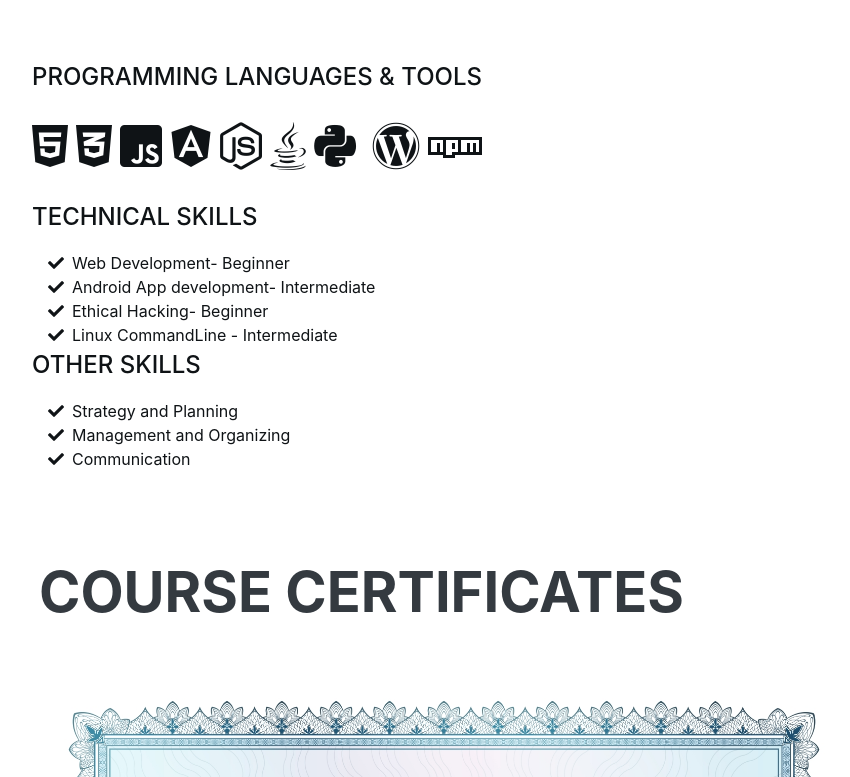
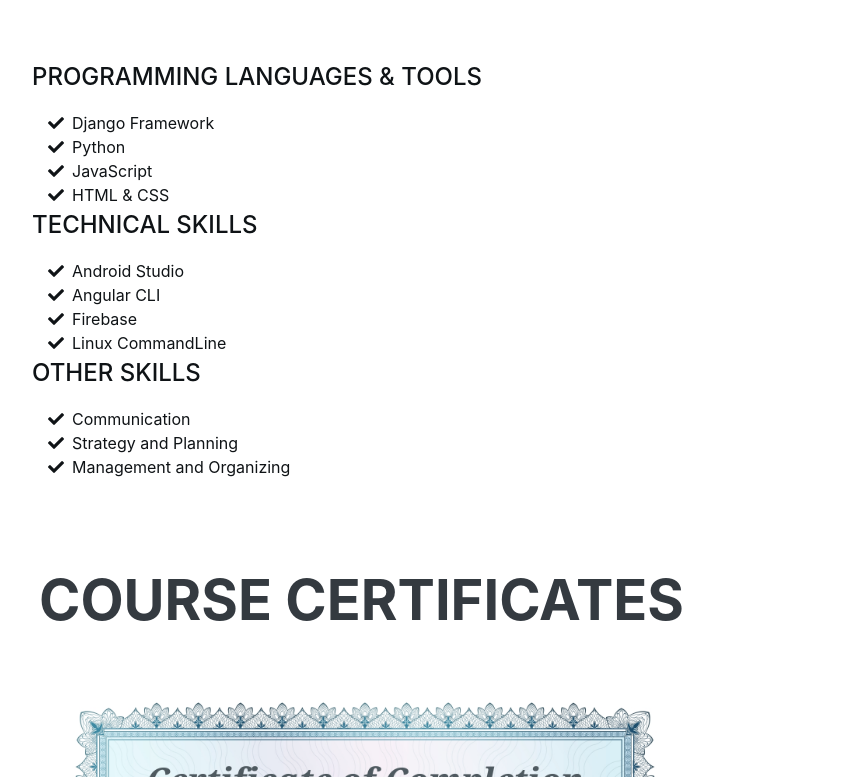
Before and after one commit to amanbaid99/AmanBaidPortfolio, an Angular app: page / in a window 1280 px wide. Shown: the part 1243-2020 px from the top of the page, without its empty margins (288-1138 px from the left). Built offline with nearby package versions, Linux system fonts and the light colour scheme.

Commit message:
few updates and chnages: 1.added new cert 2.changed skills 3.cleaned code

```diff
--- a/src/app/components/certs/certs.component.html
+++ b/src/app/components/certs/certs.component.html
@@ -1,31 +1,10 @@
 <section id="certs" class="portfolio section-show" >
     <div class="container">
+        <h2 class="section-title mb-5">Course Certificates</h2>
 
-      <div class="section-title mb-5" >
-        <h2>Course Certificates</h2>
+          <img src="../assets/img/certs/django.jpg" class="img-fluid col-sm-8 portfolio-item filter-app" style="relative; left: 0px; top: 0px;" alt="">
 
-      </div>
+          <img src="../assets/img/certs/Ethhical_hacking_cert.jpg" class="img-fluid col-sm-8 portfolio-item filter-app" style="relative; left: 0px; top: 0px;" alt="">
+    </div>
 
-
-
-
-      <div class="row portfolio-container" style="position: relative; height: 855px;">
-
-        <div class="col-lg-10 col-md-6 portfolio-item filter-app" style="position: absolute; left: 0px; top: 0px;">
-          <div class="portfolio-wrap">
-            <img src="../assets/img/certs/Ethhical_hacking_cert.jpg" class="img-fluid" alt="">
-            <div class="portfolio-info">
-
-              <div class="portfolio-links">
-                <a href="../assets/img/certs/Ethhical_hacking_cert.jpg" data-gall="portfolioGallery" class="venobox vbox-item" title="App 1"><i class="bx bx-plus"></i></a>
-                <a href="#" title="More Details"><i class="bx bx-link"></i></a>
-
-              </div>
-            </div>
-          </div>
-        </div>
-
-
-    </div>
-    </div>
   </section>
--- a/src/app/components/skills/skills.component.html
+++ b/src/app/components/skills/skills.component.html
@@ -4,40 +4,23 @@
       <h2 class="mb-5">Skills</h2>
 
       <div class="subheading mb-3">Programming Languages &amp; Tools</div>
-      <ul class="list-inline dev-icons">
-        <li class="list-inline-item">
-          <i class="fab fa-html5"></i>
+      <ul class="fa-ul mb-0">
+        <li>
+          <i class="fa-li fa fa-check"></i>
+       Django Framework
         </li>
-        <li class="list-inline-item">
-          <i class="fab fa-css3-alt"></i>
+        <li>
+          <i class="fa-li fa fa-check"></i>
+        Python
         </li>
-        <li class="list-inline-item">
-          <i class="fab fa-js-square"></i>
+        <li>
+          <i class="fa-li fa fa-check"></i>
+       JavaScript
         </li>
-        <li class="list-inline-item">
-          <i class="fab fa-angular"></i>
-        </li>
-
-        <li class="list-inline-item">
-          <i class="fab fa-node-js"></i>
-        </li>
-        <li class="list-inline-item">
-          <i class="fab fa-java"></i>
-        </li>
-        <li class="list-inline-item">
-          <i class="fab fa-python"></i>
-        </li>
-        <li class="list-inline-item">
-          <i class="fab fa-c++"></i>
-        </li>
-
-        <li class="list-inline-item">
-          <i class="fab fa-wordpress"></i>
-        </li>
-
-        <li class="list-inline-item">
-          <i class="fab fa-npm"></i>
-        </li>
+        <li>
+        <i class="fa-li fa fa-check"></i>
+        HTML & CSS
+         </li>
 
       </ul>
 
@@ -46,19 +29,20 @@
 
         <li>
           <i class="fa-li fa fa-check"></i>
-        Web Development-  Beginner
+       Android Studio
         </li>
-       <li>
+        <li>
           <i class="fa-li fa fa-check"></i>
-        Android App development-  Intermediate</li>
+        Angular CLI</li>
 
-         <li>
+        <li>
           <i class="fa-li fa fa-check"></i>
-         Ethical Hacking-  Beginner</li>
+         Firebase</li>
 
-         <li>
+        <li>
           <i class="fa-li fa fa-check"></i>
-         Linux CommandLine -  Intermediate</li>
+         Linux CommandLine
+        </li>
 
         </ul>
 
@@ -67,16 +51,16 @@
           <ul class="fa-ul mb-0">
             <li>
               <i class="fa-li fa fa-check"></i>
+               Communication
+            </li>
+            <li>
+              <i class="fa-li fa fa-check"></i>
             Strategy and Planning
           </li>
             <li>
             <i class="fa-li fa fa-check"></i>
            Management and Organizing
         </li>
-        <li>
-          <i class="fa-li fa fa-check"></i>
-         Communication
-      </li>
 
 
         </ul>
```
Also changed, not shown: src/assets/img/certs/django.jpg (added).
